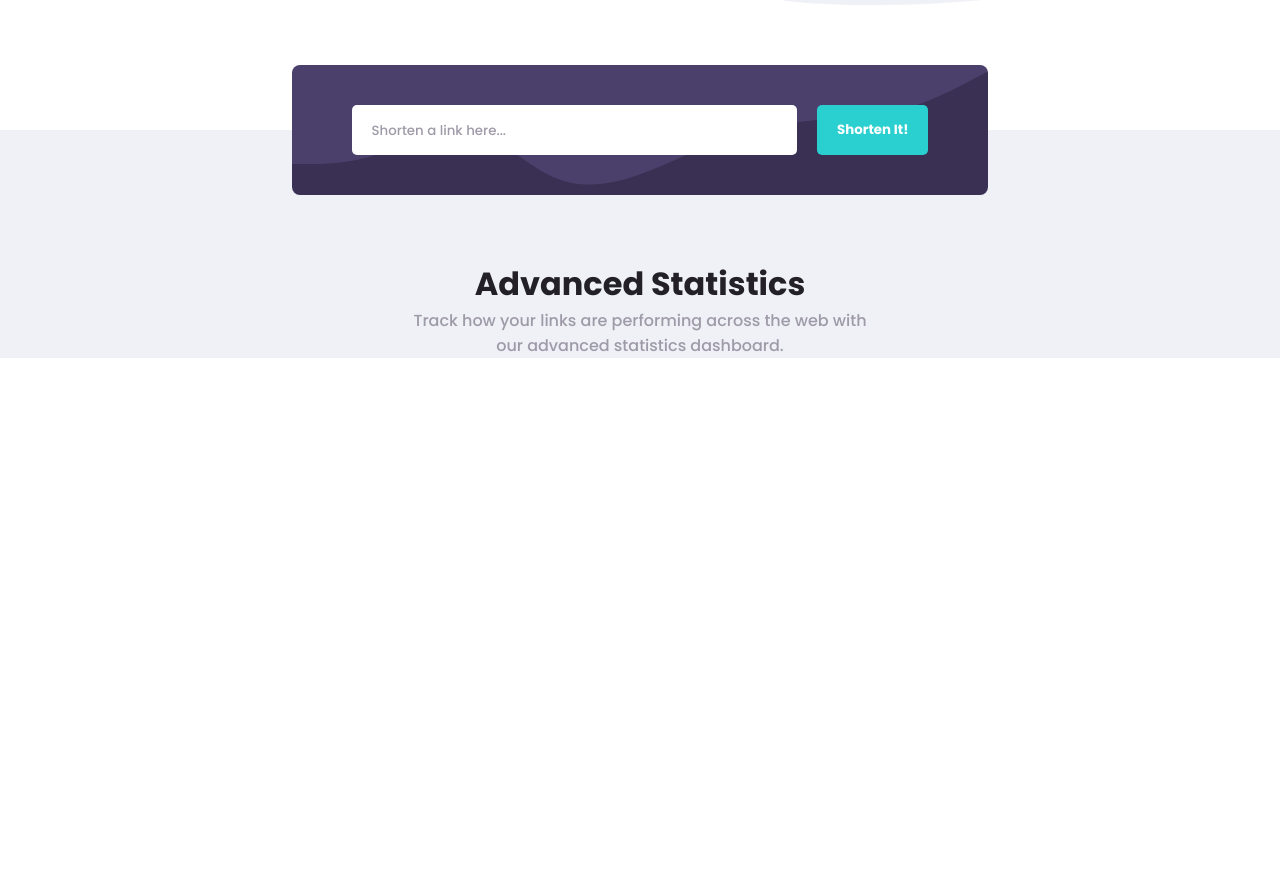
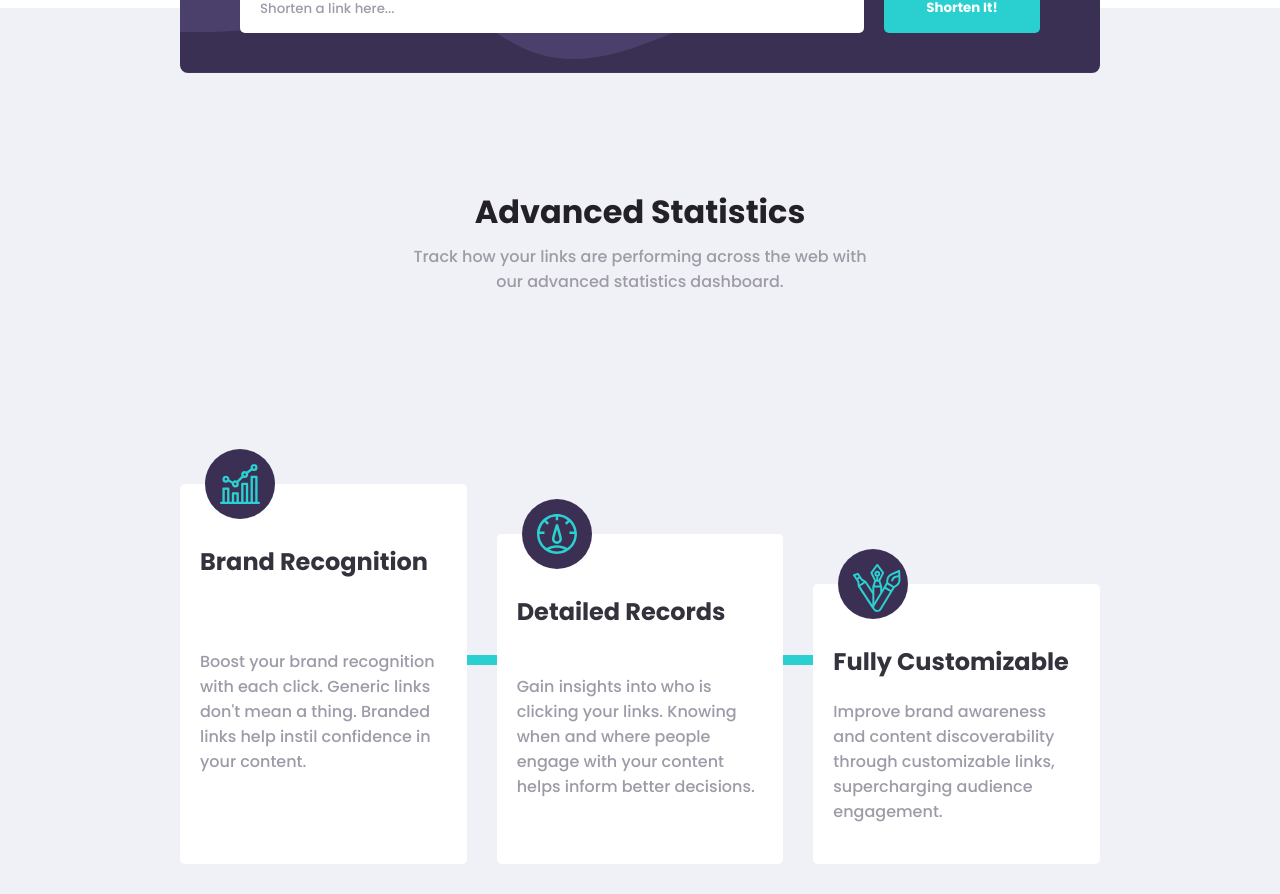
Before and after one commit to nandev04/Shortly, a React (Vite) app: page / in a window 1280 px wide. Shown: the part 537-1431 px from the top of the page. Before the commit the page ends 895 px from the top, so only its background shows below. Built offline with nearby package versions, Linux system fonts and the light colour scheme.

Commit message:
Diversas alterações feitas, componentes de Detalhes criado, segundo background do site realizado, adicionado detalhe de design, advanced statistics finalizado

```diff
--- a/src/App.css
+++ b/src/App.css
@@ -16,9 +16,3 @@
   --very-dark-blue: hsl(255, 11%, 22%);
   --very-dark-violet: hsl(260, 8%, 14%);
 }
-
-.contentLimit {
-  max-width: 1440px;
-  padding: 0 150px;
-  margin: 0 auto;
-}
--- /dev/null
+++ b/src/Components/DetailsStatistics.jsx
@@ -0,0 +1,19 @@
+import React from 'react';
+import style from '../styleComponents/DetailsStatistics.module.css';
+
+const DetailsStatistics = ({ image, altImg, title, description, degrade }) => {
+  return (
+    <div
+      className={style.containerDetailsStatistics}
+      style={{ marginTop: degrade + 'px' }}
+    >
+      <div className={style.imageContainer}>
+        <img src={image} alt={altImg} className={style.image} />
+      </div>
+      <h2 className={style.title}>{title}</h2>
+      <p className={style.description}>{description}</p>
+    </div>
+  );
+};
+
+export default DetailsStatistics;
--- a/src/Components/Main.jsx
+++ b/src/Components/Main.jsx
@@ -1,7 +1,15 @@
 import React from 'react';
 import style from '../styleComponents/Main.module.css';
+
+//Images
 import workingImage from '../assets/images/illustration-working.svg';
+import brand_recognition from '../assets/images/icon-brand-recognition.svg';
+import detailed_records from '../assets/images/icon-detailed-records.svg';
+import fully_customizable from '../assets/images/icon-fully-customizable.svg';
+
+//Components
 import Input from './Input';
+import DetailsStatistics from './DetailsStatistics';
 
 const Main = () => {
   return (
@@ -15,23 +23,50 @@ const Main = () => {
           </p>
           <button className={style.getStarted}>Get Started</button>
         </section>
-        <img
+        {/* <img
           className={style.imageWorking}
           src={workingImage}
           alt="Imagem ilustrativa de um homem trabalhando"
-        />
+        /> */}
         <Input />
       </div>
-      <div className={style.advancedConteiner}>
-        <section className={style.advancedSection}>
-          <div className={style.advancedStatistics}>
-            <h2 className={style.advancedTitle}>Advanced Statistics</h2>
-            <p className={style.advancedInfo}>
-              Track how your links are performing across the web with our
-              advanced statistics dashboard.
-            </p>
-          </div>
-        </section>
+
+      <div className={style.advancedContainer}>
+        <h1 className={style.advancedTitle}>Advanced Statistics</h1>
+        <p className={style.advancedDescription}>
+          Track how your links are performing across the web with our advanced
+          statistics dashboard.
+        </p>
+        <div className={style.containerDetails}>
+          <span className={style.afterElement}></span>
+          <DetailsStatistics
+            image={brand_recognition}
+            altImg={'Brand Recognition icon'}
+            title={'Brand Recognition'}
+            degrade={100}
+            description={
+              "Boost your brand recognition with each click. Generic links don't mean a thing. Branded links help instil confidence in your content."
+            }
+          />
+          <DetailsStatistics
+            image={detailed_records}
+            altImg={'Detailed Records icon'}
+            title={'Detailed Records'}
+            degrade={150}
+            description={
+              'Gain insights into who is clicking your links. Knowing when and where people engage with your content helps inform better decisions.'
+            }
+          />
+          <DetailsStatistics
+            image={fully_customizable}
+            altImg={'Fully Customizable icon'}
+            title={'Fully Customizable'}
+            degrade={200}
+            description={
+              'Improve brand awareness and content discoverability through customizable links, supercharging audience engagement.'
+            }
+          />
+        </div>
       </div>
     </>
   );
--- /dev/null
+++ b/src/styleComponents/DetailsStatistics.module.css
@@ -0,0 +1,37 @@
+.containerDetailsStatistics {
+  box-sizing: border-box;
+  position: relative;
+  width: 100%;
+  min-height: auto;
+  height: auto;
+  padding: 20px;
+  display: grid;
+  background-color: white;
+  border-radius: 5px;
+}
+
+.imageContainer {
+  position: absolute;
+  top: -35px;
+  width: 40px;
+  height: 40px;
+  background-color: var(--dark-violet);
+  border-radius: 50%;
+  padding: 15px;
+  overflow: hidden;
+  margin-left: 25px;
+}
+
+.title {
+  margin-top: 40px;
+  font-size: 1.5rem;
+  color: var(--very-dark-blue);
+  font-family: var(--primary-font);
+}
+
+.description {
+  font-family: var(--primary-font);
+  color: var(--grayish-violet);
+  padding: 20px 0;
+  height: 100%;
+}
--- a/src/styleComponents/Header.module.css
+++ b/src/styleComponents/Header.module.css
@@ -1,7 +1,10 @@
 .header {
+  box-sizing: border-box;
   display: flex;
   justify-content: space-between;
   padding: 20px 0;
+  max-width: 1440px;
+  margin: 0 180px;
   align-items: center;
 }
 
--- a/src/styleComponents/Input.module.css
+++ b/src/styleComponents/Input.module.css
@@ -10,6 +10,7 @@
 }
 
 .wave {
+  position: relative;
   box-sizing: border-box;
   display: grid;
   grid-template-columns: 1fr;
@@ -18,11 +19,13 @@
   background-position: bottom;
   background-color: #4a406b;
   max-width: 1000px;
+  width: 100%;
   height: 130px;
   border-radius: 8px;
   align-items: center;
   justify-content: center;
   padding: 0 60px;
+  z-index: 2;
 }
 
 .containerInput {
--- a/src/styleComponents/Main.module.css
+++ b/src/styleComponents/Main.module.css
@@ -1,11 +1,15 @@
 .mainContainer {
+  box-sizing: border-box;
   display: grid;
   grid-template-columns: 1fr 1fr;
+  max-width: 1440px;
+  margin: 0 180px;
   margin-top: 60px;
-  width: 100%;
+  justify-items: center;
 }
 
 .infoContainer {
+  justify-self: start;
   max-width: 500px;
   height: 100%;
 }
@@ -41,33 +45,49 @@
   max-height: 400px;
 }
 
-.advancedConteiner {
+.advancedContainer {
   position: absolute;
   box-sizing: border-box;
-  right: 0;
+  background-color: #f0f1f6;
   margin-top: -65px;
-  z-index: -1;
-  width: 100vw;
-  background-color: #eff1f7;
+  z-index: 1;
+  width: 100%;
 }
 
-.advancedStatistics {
-  display: grid;
-  width: 460px;
-  margin: 0 auto;
-  margin-top: 80px;
+.advancedTitle {
+  font-family: var(--primary-font);
+  color: var(--very-dark-violet);
+  margin-top: 180px;
   text-align: center;
 }
 
-.advancedTitle {
-  margin-top: 50px;
+.advancedDescription {
+  width: 470px;
+  margin: 0 auto;
   font-family: var(--primary-font);
-  font-weight: 700;
-  color: var(--very-dark-violet);
-  font-size: 2rem;
+  color: var(--grayish-violet);
+  text-align: center;
+  margin-top: 8px;
 }
 
-.advancedInfo {
-  font-family: var(--primary-font);
-  color: var(--grayish-violet);
+.containerDetails {
+  box-sizing: border-box;
+  display: grid;
+  grid-template-columns: 1fr 1fr 1fr;
+  gap: 30px;
+  height: 100%;
+  position: relative;
+  margin: 0 180px;
+  margin-top: 90px;
+  padding-bottom: 30px;
 }
+
+.afterElement {
+  position: absolute;
+  display: block;
+  background-color: var(--cyan);
+  width: calc(100% - 10px);
+  bottom: 45%;
+  z-index: -3;
+  height: 10px;
+}
```
